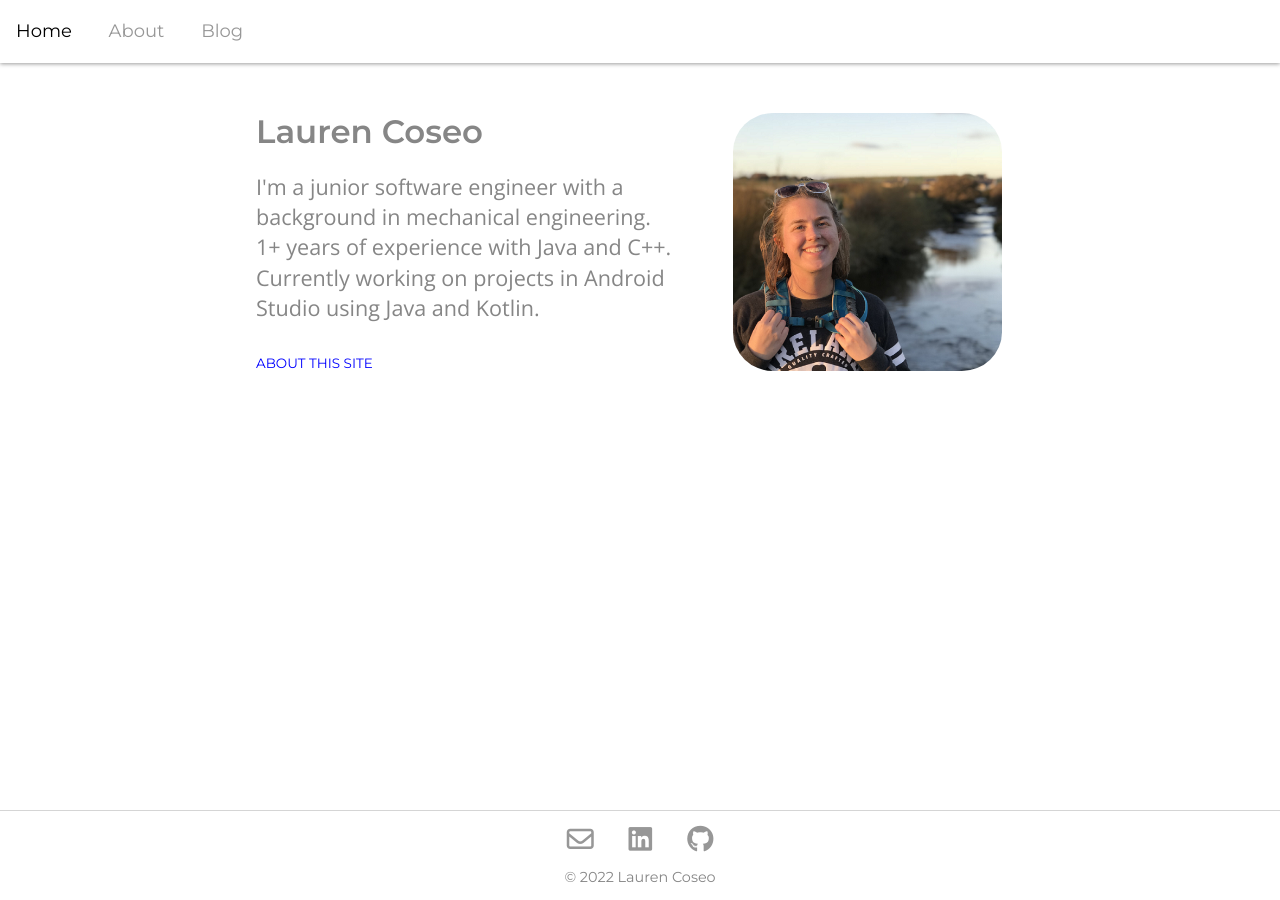
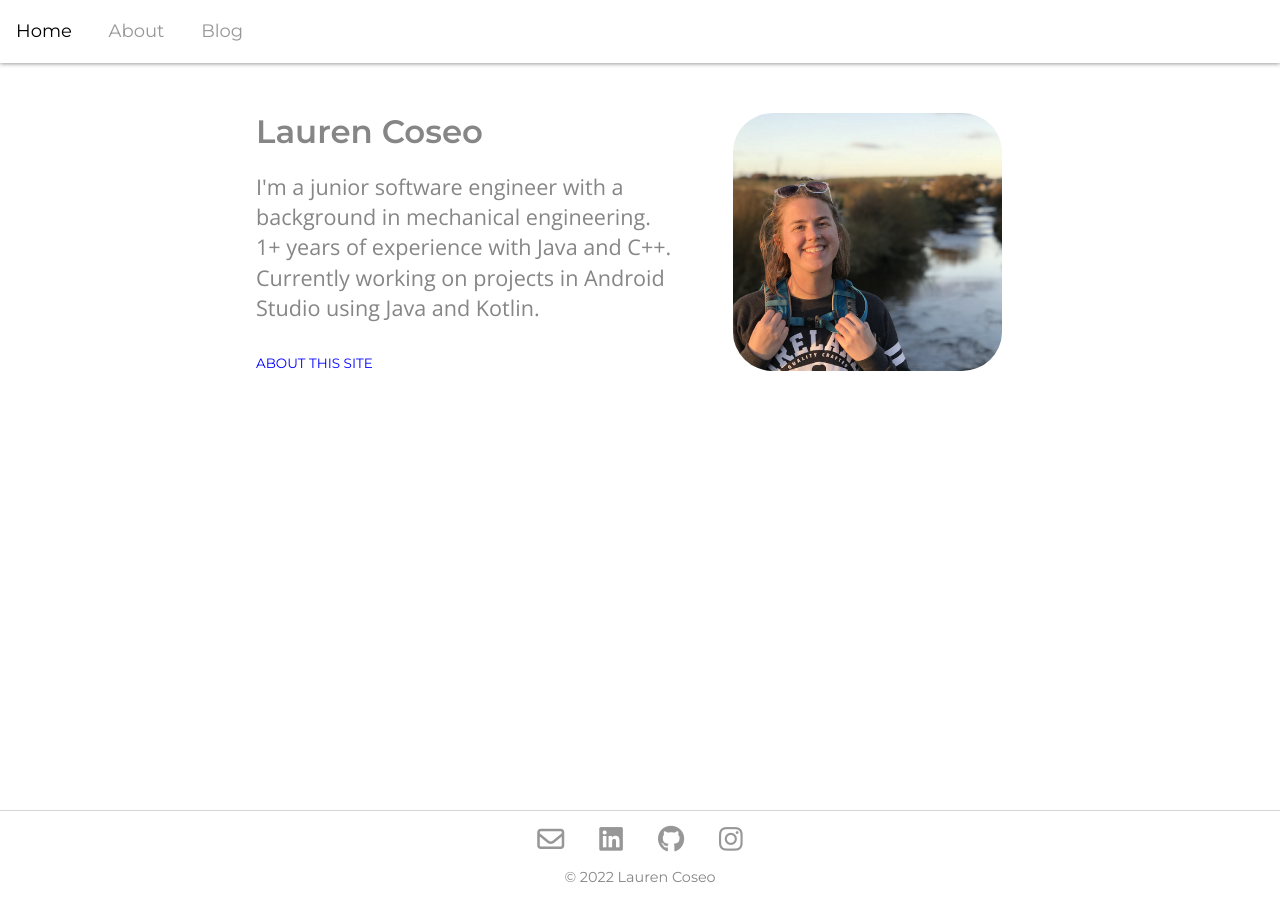
Before and after one commit to laurencoseo/laurencoseo.github.io, a Jekyll site: the page built from index.html, in a window 1280 px wide. Built offline with Jekyll 4.4.1, drawn with Linux system fonts in a browser that asks for light colours; nearby versions of some CDN libraries.

Commit message:
Add instagram icon

```diff
--- a/_includes/footer.html
+++ b/_includes/footer.html
@@ -3,6 +3,7 @@
                 <li><a href="mailto:laurencoseo@gmail.com"><i class="far fa-envelope"></i></a></li>
                 <li><a href="https://www.linkedin.com/in/lauren-coseo/"><i class="fab fa-linkedin"></i></a></li>
                 <li><a href="https://github.com/laurencoseo"><i class="fab fa-github"></i></a></li>
+                <li><a href="https://instragram.com/lauren_codes"><i class="fa-brands fa-instagram"></i></a></li>
             </ul>
             <p>&#169 2022 Lauren Coseo</p>
 </footer>
```
